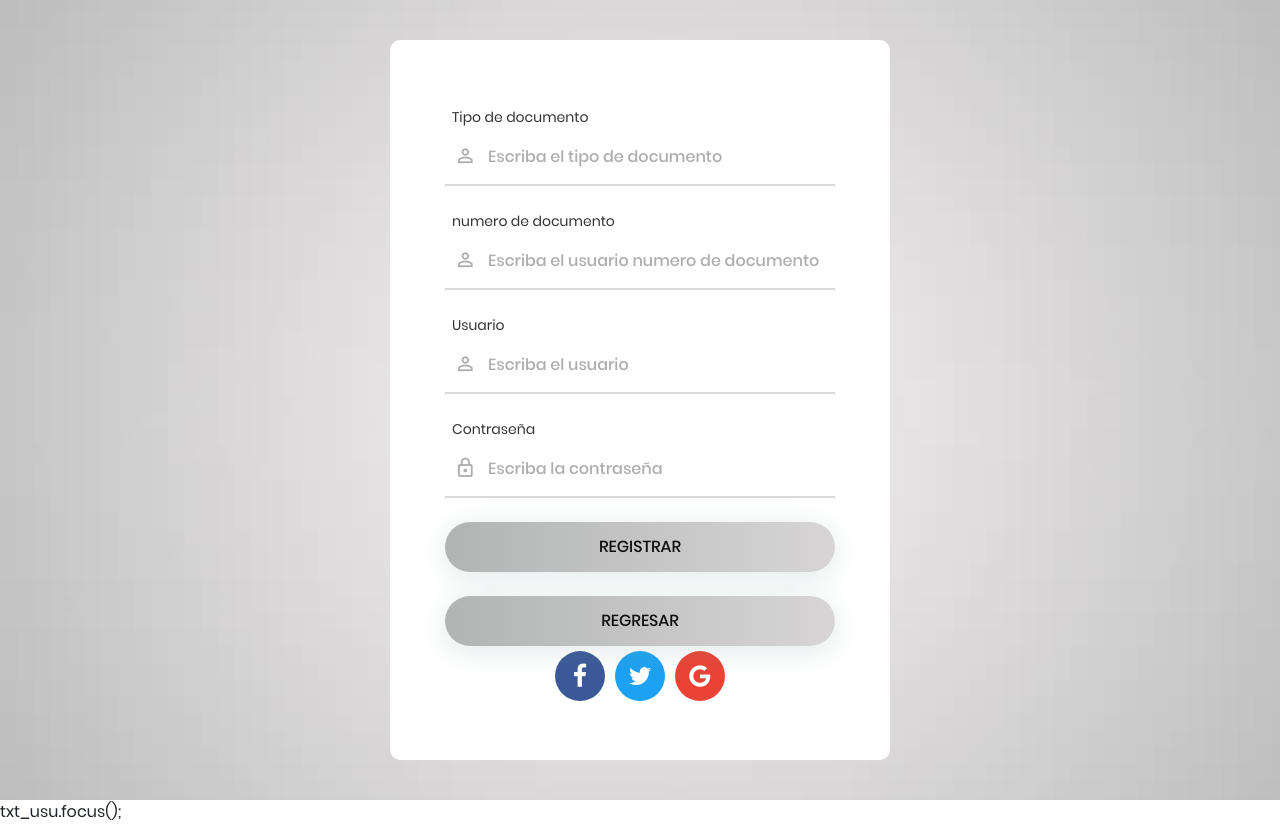
After one commit to davidescudero/LinaShop, a PHP site: page /Login/registro.php in a window 1280 px wide. The commit adds this page. Run offline with PHP 8.4, Linux system fonts and the light colour scheme; some libraries are stand-ins or nearby versions.

Commit message:
se sube la conexion a la base de datos y se agrega pagina de registro para terminar de organizar

```diff
--- a/Login/index.php
+++ b/Login/index.php
@@ -1,5 +1,7 @@
 <?php
 	session_start();
+	require_once("../modelo/conexion.php");
+
 	if (isset($_SESSION['S_IDUSUARIO'])) {
 		header('Location:../vista/index.php');
 	}
@@ -47,14 +49,14 @@
 					</div>
 
 					<div class="wrap-input100 validate-input" data-validate="Password is required">
-						<span class="label-input100">Contrase&ntilde;a</span>
+						<span class="label-input100">Contraseña</span>
 						<input class="input100" type="password" name="pass" placeholder="Escriba la contrase&ntilde;a" id="txt_con">
 						<span class="focus-input100" data-symbol="&#xf190;"></span>
 					</div>
 
 					<div class="text-right p-t-8 p-b-31">
 						<a href="#">
-							Olvidaste la contrase&ntilde;a?
+							Olvidaste la contraseña?
 						</a>
 					</div>
 
--- /dev/null
+++ b/Login/registro.php
@@ -0,0 +1,133 @@
+<?php
+
+session_start();
+require_once("../modelo/conexion.php");
+
+if (isset($_SESSION['S_IDUSUARIO'])) {
+    header('Location:../vista/index.php');
+}
+?>
+
+
+<!DOCTYPE html>
+<html lang="en">
+
+<head>
+    <title>Registro de usuario</title>
+    <meta charset="UTF-8">
+    <meta name="viewport" content="width=device-width, initial-scale=1">
+    <!--===============================================================================================-->
+    <link rel="icon" type="image/png" href="../assets/icono.png" />
+    <!--===============================================================================================-->
+    <link rel="stylesheet" type="text/css" href="vendor/bootstrap/css/bootstrap.min.css">
+    <!--===============================================================================================-->
+    <link rel="stylesheet" type="text/css" href="fonts/font-awesome-4.7.0/css/font-awesome.min.css">
+    <!--===============================================================================================-->
+    <link rel="stylesheet" type="text/css" href="fonts/iconic/css/material-design-iconic-font.min.css">
+    <!--===============================================================================================-->
+    <link rel="stylesheet" type="text/css" href="vendor/animate/animate.css">
+    <!--===============================================================================================-->
+    <link rel="stylesheet" type="text/css" href="vendor/css-hamburgers/hamburgers.min.css">
+    <!--===============================================================================================-->
+    <link rel="stylesheet" type="text/css" href="vendor/animsition/css/animsition.min.css">
+    <!--===============================================================================================-->
+    <link rel="stylesheet" type="text/css" href="vendor/select2/select2.min.css">
+    <!--===============================================================================================-->
+    <link rel="stylesheet" type="text/css" href="vendor/daterangepicker/daterangepicker.css">
+    <!--===============================================================================================-->
+    <link rel="stylesheet" type="text/css" href="css/util.css">
+    <link rel="stylesheet" type="text/css" href="css/main.css">
+    <!--===============================================================================================-->
+</head>
+
+<body>
+
+    <div class="limiter">
+        <div class="container-login100" style="background-image: url('images/bg-01.jpg');">
+            <div class="wrap-login100 p-l-55 p-r-55 p-t-65 p-b-54">
+
+                <div class="wrap-input100 validate-input m-b-23" data-validate="tipo de documento es requerido">
+                    <span class="label-input100">Tipo de documento</span>
+                    <input class="input100" type="text" name="username" placeholder="Escriba el tipo de documento" id="txt_usu">
+                    <span class="focus-input100" data-symbol="&#xf206;"></span>
+                </div>
+
+                <div class="wrap-input100 validate-input m-b-23" data-validate="numero de documento">
+                    <span class="label-input100">numero de documento</span>
+                    <input class="input100" type="text" name="username" placeholder="Escriba el usuario numero de documento" id="txt_usu">
+                    <span class="focus-input100" data-symbol="&#xf206;"></span>
+                </div>
+                <div class="wrap-input100 validate-input m-b-23" data-validate="Username is reauired">
+                    <span class="label-input100">Usuario</span>
+                    <input class="input100" type="text" name="username" placeholder="Escriba el usuario" id="txt_usu">
+                    <span class="focus-input100" data-symbol="&#xf206;"></span>
+                </div>
+
+                <div class="wrap-input100 validate-input" data-validate="Password is required">
+                    <span class="label-input100">Contraseña</span>
+                    <input class="input100" type="password" name="pass" placeholder="Escriba la contrase&ntilde;a" id="txt_con">
+                    <span class="focus-input100" data-symbol="&#xf190;"></span>
+                </div>
+<br>
+                <div class="container-login100-form-btn">
+                    <div class="wrap-login100-form-btn">
+                        <div class="login100-form-bgbtn"></div>
+                        <button class="login100-form-btn" onclick="">
+                            Registrar
+                        </button>
+                    </div>
+                </div>
+                <br>
+                <div class="container-login100-form-btn">
+                    <div class="wrap-login100-form-btn">
+                        <div class="login100-form-bgbtn"></div>
+                        <button class="login100-form-btn" onclick="location.href='../index.html'">
+                            regresar
+                        </button>
+                    </div>
+                </div>
+
+                <div class="flex-c-m">
+                    <a href="#" class="login100-social-item bg1">
+                        <i class="fa fa-facebook"></i>
+                    </a>
+
+                    <a href="#" class="login100-social-item bg2">
+                        <i class="fa fa-twitter"></i>
+                    </a>
+
+                    <a href="#" class="login100-social-item bg3">
+                        <i class="fa fa-google"></i>
+                    </a>
+                </div>
+
+            </div>
+        </div>
+    </div>
+
+
+
+    <!--===============================================================================================-->
+    <script src="vendor/jquery/jquery-3.2.1.min.js"></script>
+    <script src="https://cdn.jsdelivr.net/npm/sweetalert2@9"></script>
+
+    <!--===============================================================================================-->
+    <script src="vendor/animsition/js/animsition.min.js"></script>
+    <!--===============================================================================================
+	<script src="vendor/bootstrap/js/popper.js"></script>-->
+    <!--===============================================================================================-->
+    <script src="vendor/select2/select2.min.js"></script>
+    <!--===============================================================================================-->
+    <script src="vendor/daterangepicker/moment.min.js"></script>
+    <script src="vendor/daterangepicker/daterangepicker.js"></script>
+    <!--===============================================================================================-->
+    <script src="vendor/countdowntime/countdowntime.js"></script>
+    <!--===============================================================================================-->
+    <script src="js/main.js"></script>
+    <script src="../js/usuario.js"></script>
+
+
+    txt_usu.focus();
+    </script>
+
+</html>
--- a/index.html
+++ b/index.html
@@ -32,12 +32,12 @@
                                 <li><a class="dropdown-item" href="#!">New Arrivals</a></li>
                             </ul>
                         </li>
+                        <li class="nav-item"><a class="nav-link" href="Login/registro.php">Registrarse</a></li>
                     </ul>
 
                     <form class="d-flex">
                         <a class="btn btn-outline-dark" href="Login/index.php">
                             Login<i class="bi bi-door-closed me-1"></i>
-
                         </a>
                     </form>
                 </div>
--- /dev/null
+++ b/modelo/conexion.php
@@ -0,0 +1,11 @@
+<?php
+
+Class Conexion{
+    static public function conectar(){
+        $link = new PDO("mysql:host=localhost;dbname=db_lina_shop",
+                        "root",
+                        "");
+        $link->exec("set names utf8");
+        return $link;
+    }
+}
```
